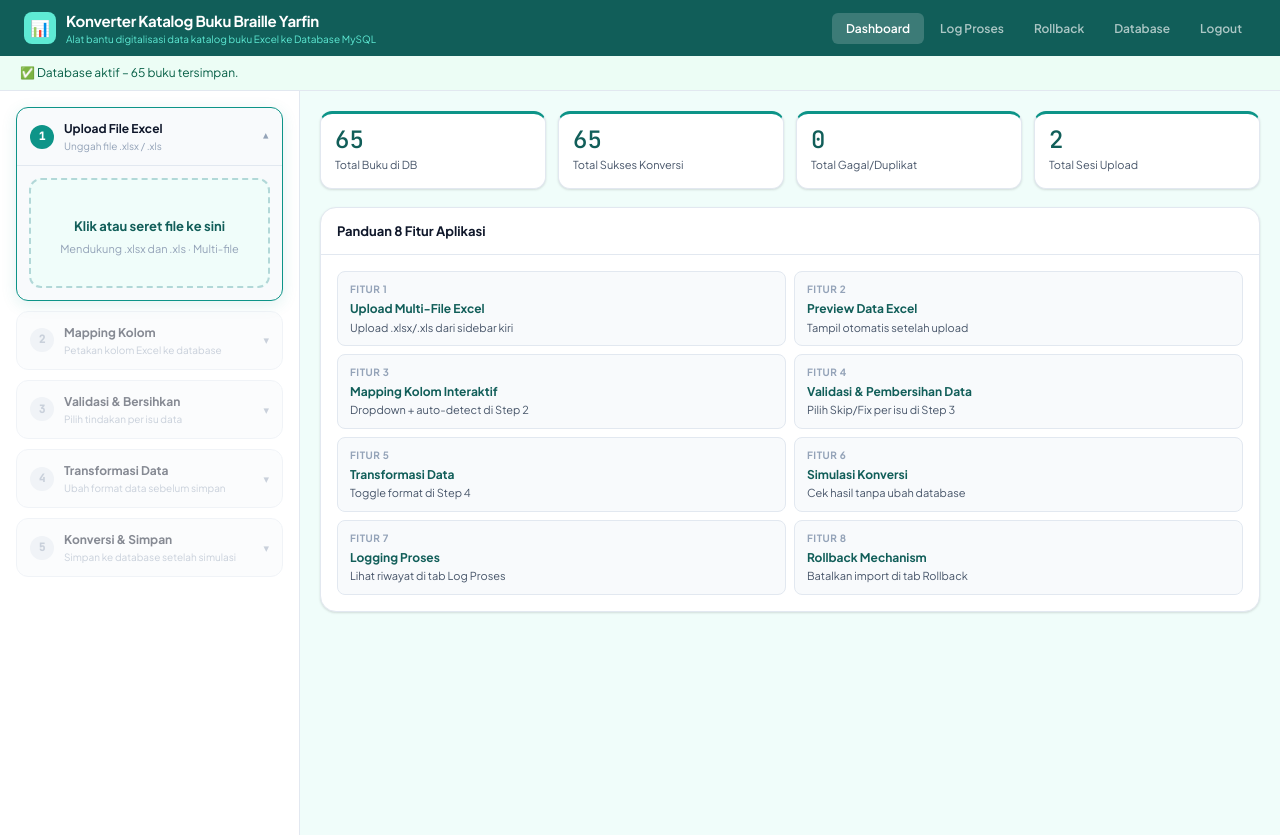
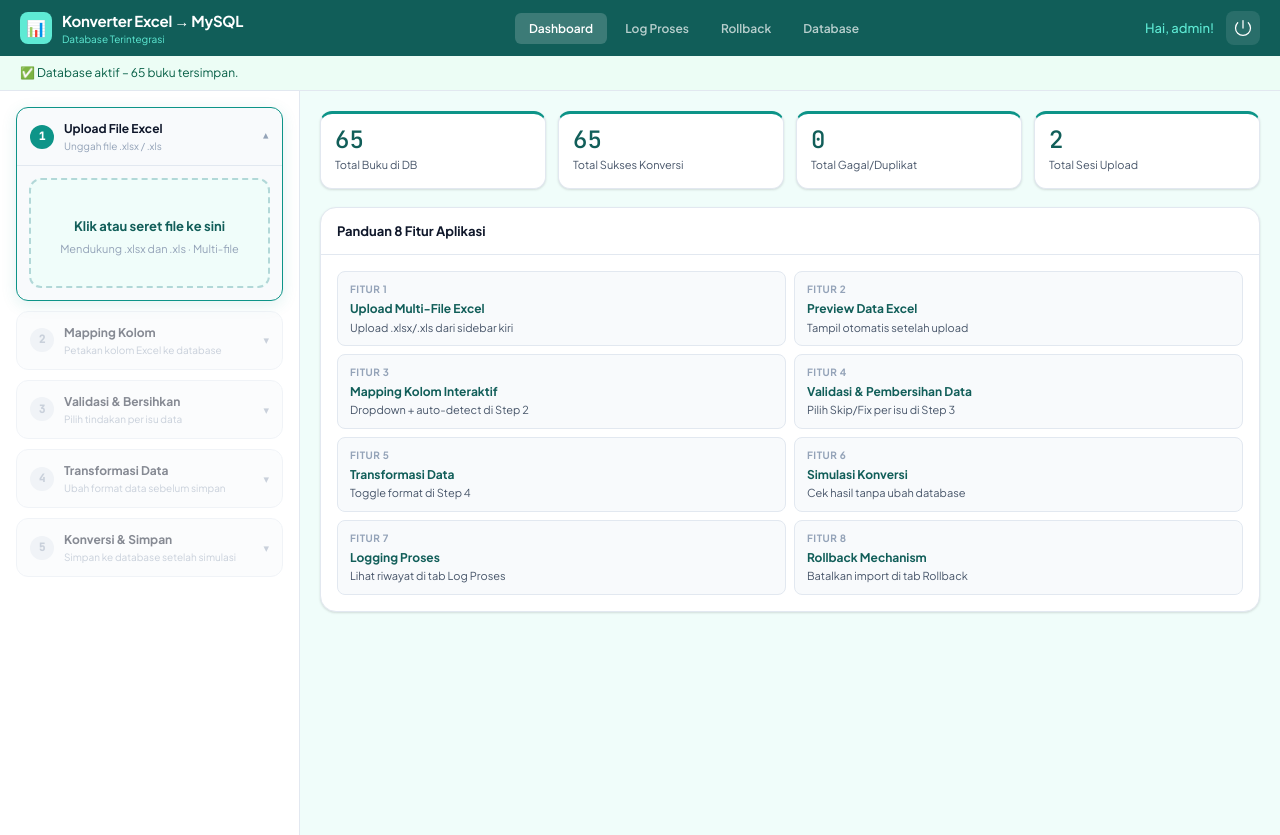
Before and after one commit to DhikaNih/KP-Terbaru, a PHP site: page / in a window 1280 px wide. Run offline with PHP 8.4, Linux system fonts and the light colour scheme; a user stored in the database is signed in; data comes from the database, SQL or seed files in the repository; some libraries are stand-ins or nearby versions.

Commit message:
Add files via upload

```diff
--- a/index.php
+++ b/index.php
@@ -18,19 +18,35 @@ if (!isset($_SESSION['admin_logged']) || $_SESSION['admin_logged'] !== true) {
 <body>
 <!-- NAVBAR -->
 <nav class="navbar">
+  <!-- Kiri: Brand -->
   <div class="nav-brand">
     <div class="nav-logo">📊</div>
     <div>
-      <div class="nav-title">Konverter Katalog Buku Braille Yarfin</div>
-      <div class="nav-sub">Alat bantu digitalisasi data katalog buku Excel ke Database MySQL</div>
+      <div class="nav-title">Konverter Excel → MySQL</div>
+      <div class="nav-sub">Database Terintegrasi</div>
     </div>
   </div>
-  <div class="nav-tabs">
-    <button class="nav-tab active" onclick="showPanel('dashboard')">Dashboard</button>
-    <button class="nav-tab" onclick="showPanel('log')">Log Proses</button>
-    <button class="nav-tab" onclick="showPanel('rollback')">Rollback</button>
-    <button class="nav-tab" onclick="showPanel('database')">Database</button>
-    <button class="nav-tab" onclick="location.href='logout.php'">Logout</button>
+
+  <!-- Tengah: Tombol navigasi -->
+  <div class="nav-center">
+    <div class="nav-tabs">
+      <button class="nav-tab active" onclick="showPanel('dashboard')">Dashboard</button>
+      <button class="nav-tab" onclick="showPanel('log')">Log Proses</button>
+      <button class="nav-tab" onclick="showPanel('rollback')">Rollback</button>
+      <button class="nav-tab" onclick="showPanel('database')">Database</button>
+    </div>
+  </div>
+
+  <!-- Kanan: Info Admin + Logout Icon -->
+  <div class="nav-right">
+    <span class="admin-greeting">Hai, <?= htmlspecialchars($_SESSION['admin_user'] ?? 'Admin') ?>!</span>
+    <a href="logout.php" class="logout-icon" title="Logout">
+        <!-- SVG icon yang Anda berikan -->
+        <svg xmlns="http://www.w3.org/2000/svg" fill="none" viewBox="0 0 24 24" stroke-width="1.5" stroke="currentColor" width="20" height="20">
+            <path stroke-linecap="round" stroke-linejoin="round" d="M5.636 5.636a9 9 0 1 0 12.728 0M12 3v9" />
+        </svg>
+    </a>
+</div>
   </div>
 </nav>
 
--- a/script.js
+++ b/script.js
@@ -100,20 +100,25 @@ async function renderDB() {
             wrap.innerHTML = '<div class="empty-msg"><span class="empty-icon">📚</span>Database masih kosong.</div>';
             return;
         }
-        let html = `<div class="t-wrap"><table id="tblDB"><thead><tr><th>#</th><th>Judul Buku</th><th>Penulis</th><th>Kode</th><th>Lembar</th><th>Vol</th><th>Ukuran</th><th>Harga (Rp)</th></tr></thead><tbody>`;
+
+        let html = '<div class="t-wrap"><table id="tblDB">';
+        html += '<thead><tr><th>#</th><th>Judul Buku</th><th>Penulis</th><th>Kode</th><th>Lembar</th><th>Vol</th><th>Ukuran</th><th>Harga (Rp)</th></tr></thead>';
+        html += '<tbody>';
+
         data.books.forEach((b, i) => {
-            html += `<tr>
-                <td class="mono">${i + 1}</td>
-                <td style="font-weight:600;" title="${escapeHtml(b.judul_buku)}">${escapeHtml(b.judul_buku)}</td>
-                <td>${escapeHtml(b.penulis)}</td>
-                <td><span class="badge b-teal">${escapeHtml(b.kode_buku)}</span></td>
-                <td class="mono">${b.jumlah_lembar}</td>
-                <td class="mono">${b.volume}</td>
-                <td><span class="badge b-blue">${escapeHtml(b.kode_ukuran)}</span></td>
-                <td class="mono">${parseInt(b.harga).toLocaleString('id-ID')}</td>
-            </tr>`;
+            html += '<tr>';
+            html += '<td class="mono">' + (i + 1) + '</td>';
+            html += '<td style="font-weight:600;" title="' + escapeHtml(b.judul_buku) + '">' + escapeHtml(b.judul_buku) + '</td>';
+            html += '<td>' + escapeHtml(b.penulis) + '</td>';
+            html += '<td><span class="badge b-teal">' + escapeHtml(b.kode_buku) + '</span></td>';
+            html += '<td class="mono">' + (b.jumlah_lembar || 0) + '</td>';
+            html += '<td class="mono">' + (b.volume || 0) + '</td>';
+            html += '<td><span class="badge b-blue">' + escapeHtml(b.kode_ukuran || '-') + '</span></td>';
+            html += '<td class="mono">' + parseInt(b.harga || 0).toLocaleString('id-ID') + '</td>';
+            html += '</tr>';
         });
-        html += `</tbody>}</div>`;
+
+        html += '</tbody></table></div>';
         wrap.innerHTML = html;
     } catch (e) {
         toast(e.message, 'error');
--- a/style.css
+++ b/style.css
@@ -28,6 +28,115 @@ body{font-family:var(--font);background:var(--bg);color:var(--text);font-size:13
 .nav-tab{padding:8px 14px;background:transparent;border:none;color:rgba(255,255,255,.65);font-family:var(--font);font-size:12px;font-weight:600;cursor:pointer;border-radius:6px;transition:all .18s;}
 .nav-tab:hover{background:rgba(255,255,255,.1);color:#fff;}
 .nav-tab.active{background:rgba(255,255,255,.18);color:#fff;}
+.navbar {
+  display: flex;
+  align-items: center;
+  justify-content: space-between;
+  background: var(--teal-darker);
+  padding: 0 20px;
+  height: 56px;
+  flex-wrap: wrap;
+}
+
+.nav-brand {
+  display: flex;
+  align-items: center;
+  gap: 10px;
+}
+
+.nav-center {
+  flex: 1;
+  display: flex;
+  justify-content: center;
+}
+
+.nav-tabs {
+  display: flex;
+  gap: 4px;
+  background: transparent;
+}
+
+.nav-tab {
+  padding: 8px 14px;
+  background: transparent;
+  border: none;
+  color: rgba(255,255,255,0.7);
+  font-family: var(--font);
+  font-size: 12px;
+  font-weight: 600;
+  cursor: pointer;
+  border-radius: 6px;
+  transition: all 0.18s;
+}
+
+.nav-tab:hover {
+  background: rgba(255,255,255,0.1);
+  color: #fff;
+}
+
+.nav-tab.active {
+  background: rgba(255,255,255,0.18);
+  color: #fff;
+}
+
+.nav-right {
+    display: flex;
+    align-items: center;
+    gap: 12px;
+}
+
+.admin-greeting {
+    font-size: 13px;
+    color: #5eead4;
+    font-weight: 500;
+}
+
+.logout-icon {
+    display: inline-flex;
+    align-items: center;
+    justify-content: center;
+    width: 34px;
+    height: 34px;
+    background: rgba(255, 255, 255, 0.1);
+    border-radius: 8px;
+    transition: all 0.2s ease;
+    text-decoration: none;
+}
+
+.logout-icon:hover {
+    background: rgba(255, 255, 255, 0.25);
+    transform: scale(1.02);
+}
+
+.logout-icon svg {
+    stroke: #ffffff;      /* warna ikon putih */
+    transition: stroke 0.2s;
+}
+
+.logout-icon:hover svg {
+    stroke: #ef4444;      /* merah saat hover */
+}
+
+/* Responsif untuk layar kecil */
+@media (max-width: 768px) {
+  .navbar {
+    flex-direction: column;
+    height: auto;
+    padding: 10px;
+    gap: 8px;
+  }
+  .nav-center {
+    width: 100%;
+  }
+  .nav-tabs {
+    flex-wrap: wrap;
+    justify-content: center;
+  }
+  .nav-right {
+    justify-content: center;
+    width: 100%;
+  }
+}
 
 /* MAIN */
 .main{display:grid;grid-template-columns:300px 1fr;min-height:calc(100vh - 56px);}
```
Also changed, not shown: shutdown-svgrepo-com.svg (added).
